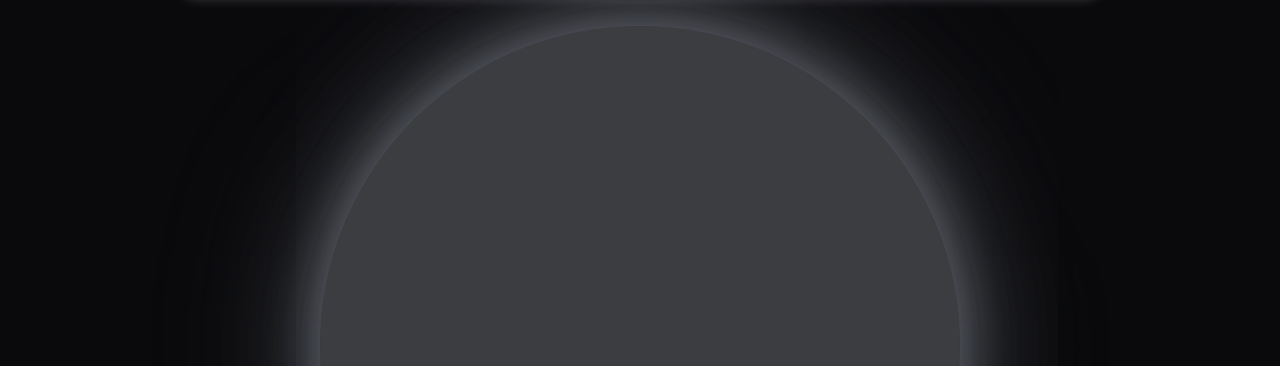
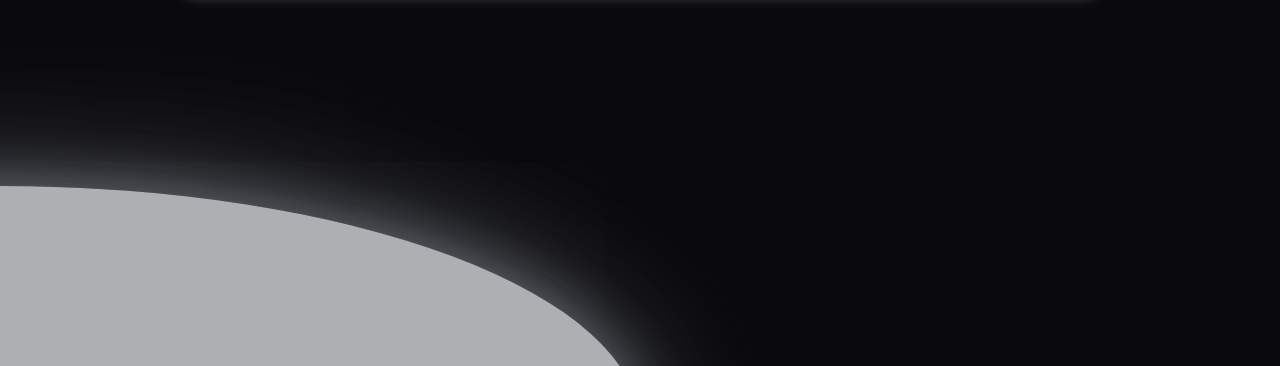
Before and after one commit to gamemaker-lol/UDR, a plain HTML site: page index.html in a window 1280 px wide. Shown: the part 454-820 px from the top of the page. Drawn offline with Linux system fonts and the light colour scheme.

Commit message:
Update style.css

```diff
--- a/style.css
+++ b/style.css
@@ -122,13 +122,13 @@ html, body {
 
 .halo{
   position: fixed;
-  left: 50%;
+  left: 0;
   bottom: -40vmin;
-  width: 80vmin;
-  height: 80vmin;
-  transform: translate(-50%, 0);
-  border-radius: 50%;
-  background: rgba(230,231,235,.23);
+  width: 100%;
+  height: 60vmin;
+  border-top-left-radius: 100%;
+  border-top-right-radius: 100%;
+  background: rgba(230,231,235,.75);
   pointer-events: none;
   z-index: 0;
   opacity: 0;
```
